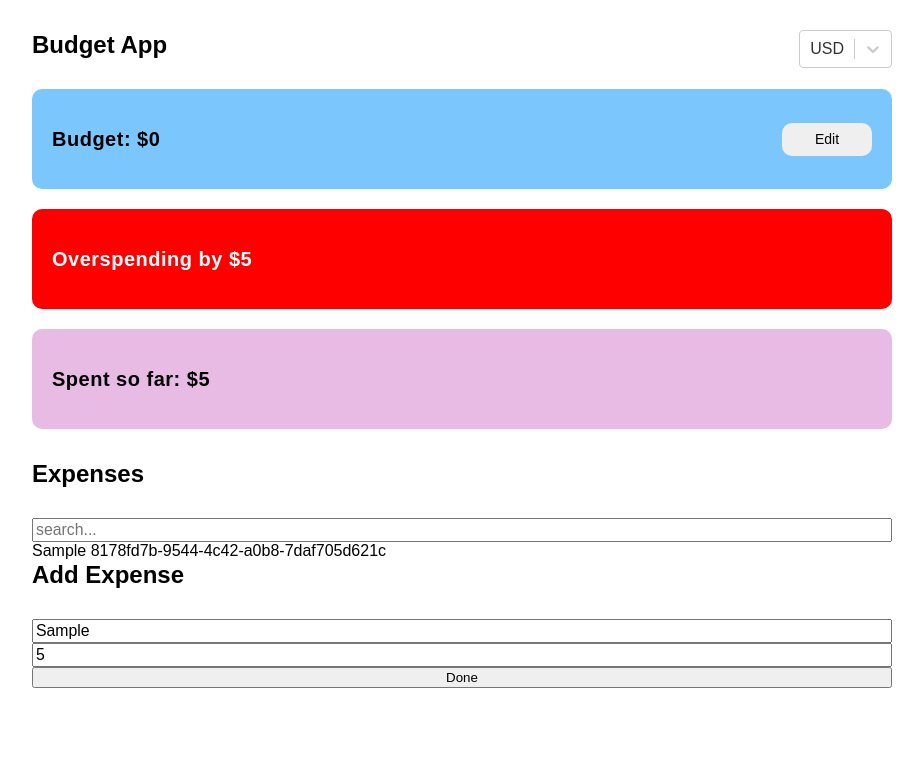
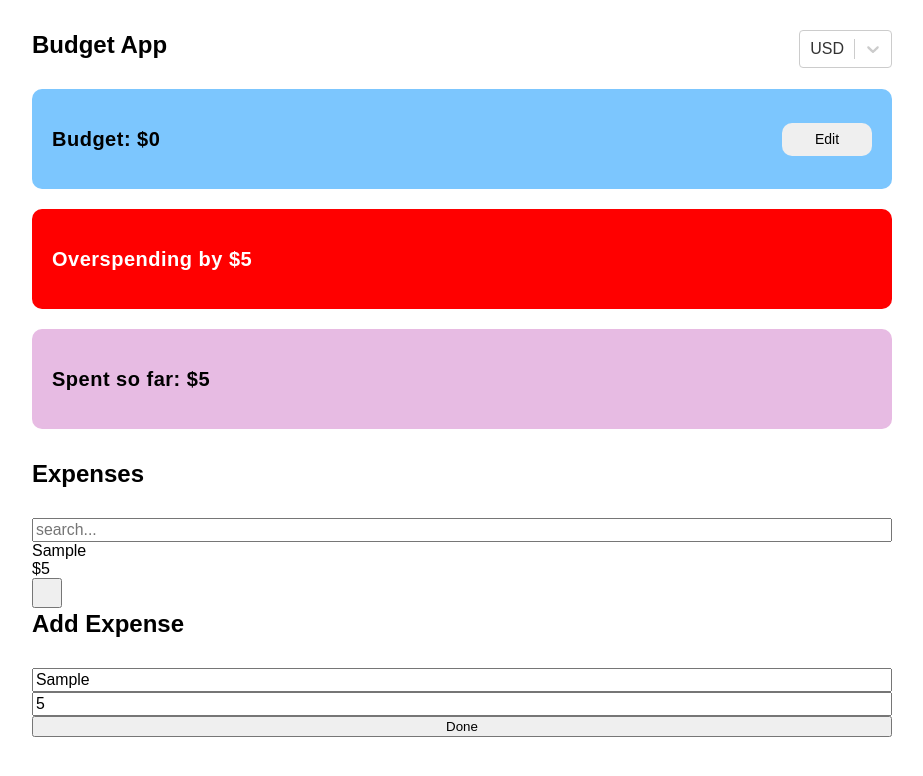
Before and after one commit to TkachenokPavel/react-budget-app, a React (Create React App) app: page / in a window 1280 px wide. Both pictures are taken after typing "Sample", "5" into the empty fields and a click on the button "Done". Shown: the top 776 px of the page, without its empty margins (178-1101 px from the left). Built offline with nearby package versions, Linux system fonts and the light colour scheme.

Commit message:
feat(hw-39): add badge and list item components, create search hook, add logic to expenses filter

```diff
--- /dev/null
+++ b/src/components/Badge/Badge.tsx
@@ -0,0 +1,14 @@
+import { useCurrencyContext } from "../../context/CurrencyContext/CurrencyContext"
+import { StyledBadge } from "./styles"
+
+interface IProps {
+    cost: number
+}
+
+export const Badge = ({ cost }: IProps) => {
+    const { currencyOption } = useCurrencyContext();
+
+    return (
+        <StyledBadge>{currencyOption?.value}{cost}</StyledBadge>
+    )
+}
--- /dev/null
+++ b/src/components/Badge/styles.ts
@@ -0,0 +1,5 @@
+import styled from 'styled-components';
+
+export const StyledBadge = styled.p`
+
+`;
--- /dev/null
+++ b/src/components/ExpenseItem/ExpenseItem.tsx
@@ -0,0 +1,20 @@
+import { Badge } from "../Badge/Badge"
+import { CloseButton, Item, ItemName } from "./styles"
+
+interface IProps {
+    name: string,
+    cost: number,
+    id: string,
+    deleteExpense: (id: string) => void
+}
+
+
+export const ExpenseItem = ({ name, cost, id, deleteExpense }: IProps) => {
+    return (
+        <Item id={id}>
+            <ItemName>{name}</ItemName>
+            <Badge cost={cost} />
+            <CloseButton onClick={() => deleteExpense(id)} />
+        </Item>
+    )
+}
--- /dev/null
+++ b/src/components/ExpenseItem/styles.ts
@@ -0,0 +1,15 @@
+import styled from 'styled-components';
+
+export const Item = styled.li`
+
+`;
+
+export const ItemName = styled.p`
+
+`;
+
+export const CloseButton = styled.button`
+width: 30px;
+height: 30px;
+  background-image: url('../../assets/icons/close.svg') center;
+`;
--- a/src/components/Expenses/Expenses.tsx
+++ b/src/components/Expenses/Expenses.tsx
@@ -1,14 +1,21 @@
+import { useExpensesContext } from '../../context'
+import { useSearch } from '../../hooks/useSearch'
 import { ExpensesList } from '../ExpensesList/ExpensesList'
 import { Search } from '../Search/Search'
 import { Title } from '../Title/Title'
 import { StyledExpenses } from './styles'
 
 export const Expenses = () => {
+    const { deleteExpense } = useExpensesContext();
+    const { searchExpenses, filterExpenses } = useSearch();
+
     return (
         <StyledExpenses>
             <Title title='Expenses' />
-            <Search />
-            <ExpensesList />
+            <Search filterExpenses={filterExpenses} />
+            <ExpensesList
+                expenses={searchExpenses}
+                deleteExpense={deleteExpense} />
         </StyledExpenses>
     )
 }
--- a/src/components/ExpensesList/ExpensesList.tsx
+++ b/src/components/ExpensesList/ExpensesList.tsx
@@ -1,13 +1,29 @@
-import { useExpensesContext } from '../../context'
+import { IExpense } from '../../types'
+import { ExpenseItem } from '../ExpenseItem/ExpenseItem'
+import { EmptyExpensesList } from './styles'
 
-export const ExpensesList = () => {
-    const { expenses } = useExpensesContext()
+interface IProps {
+    expenses: IExpense[],
+    deleteExpense: (id: string) => void,
+}
+
+export const ExpensesList = ({ expenses, deleteExpense }: IProps) => {
+    if (expenses.length) {
+        return (
+            <ul>
+                {expenses.map((expense) => {
+                    return <ExpenseItem
+                        id={expense.id}
+                        key={expense.id}
+                        name={expense.name}
+                        cost={expense.cost}
+                        deleteExpense={deleteExpense} />
+                })}
+            </ul >
+        )
+    }
 
     return (
-        <ul>
-            {expenses.map((expense) => {
-                return <li key={expense.id}> {expense.name} {expense.id}</li>
-            })}
-        </ul >
+        <EmptyExpensesList>Oooops 🙈</EmptyExpensesList>
     )
 }
--- a/src/components/ExpensesList/styles.ts
+++ b/src/components/ExpensesList/styles.ts
@@ -3,3 +3,7 @@ import styled from 'styled-components';
 export const StyledList = styled.ul`
 
 `;
+
+export const EmptyExpensesList = styled.div`
+
+`;
--- a/src/components/Search/Search.tsx
+++ b/src/components/Search/Search.tsx
@@ -1,12 +1,27 @@
-import React from 'react'
+import { useEffect } from 'react'
+import { useExpensesContext } from '../../context';
+import { useDebounce } from '../../hooks/useDebounce';
+import { useInput } from '../../hooks/useInput';
 import { StyledSearch } from './styles'
 
-export const Search = () => {
+interface IProps {
+    filterExpenses: (searchRequest: string) => void
+}
+
+export const Search = ({ filterExpenses }: IProps) => {
+    const searchInput = useInput();
+    const debouncedValue = useDebounce(searchInput.value, 500);
+    const { expenses } = useExpensesContext();
+
+    useEffect(() => {
+        filterExpenses(debouncedValue)
+    }, [debouncedValue, expenses]);
+
     return (
         <StyledSearch
             type='text'
             placeholder='search...'
             name='search'
-        />
+            {...searchInput} />
     )
 }
--- a/src/context/ExpensesContext/ExpensesContext.tsx
+++ b/src/context/ExpensesContext/ExpensesContext.tsx
@@ -1,21 +1,16 @@
 import { createContext, FC, ReactNode, useContext, useState } from "react"
+import { IExpense } from "../../types";
 
-interface IExpense {
-    name: string,
-    cost: number,
-    id: string
-}
-
-interface IExpensesContext {
+export interface IExpensesContext {
     expenses: IExpense[],
     setExpense: (value: IExpense) => void,
-    deleteExpenses: () => void
+    deleteExpense: (id: string) => void
 }
 
 const ExpensesContext = createContext<IExpensesContext>({
     expenses: [],
     setExpense: (value: IExpense) => { },
-    deleteExpenses: () => { }
+    deleteExpense: (id: string) => { }
 });
 
 export const useExpensesValue = () => {
@@ -28,10 +23,10 @@ export const useExpensesValue = () => {
                     expenses: [...actual.expenses, value]
                 }))
             },
-            deleteExpenses: () => {
+            deleteExpense: (id: string) => {
                 setExpensesContext(actual => ({
                     ...actual,
-                    expenses: []
+                    expenses: actual.expenses.filter(expense => expense.id !== id)
                 }))
             }
         }
--- /dev/null
+++ b/src/hooks/useSearch.ts
@@ -0,0 +1,23 @@
+import { useState } from "react";
+import { useExpensesContext } from "../context/ExpensesContext";
+import { IExpense } from "../types";
+
+export const useSearch = (): {
+    searchExpenses: IExpense[],
+    filterExpenses: (searchRequest: string) => void
+} => {
+    const { expenses } = useExpensesContext();
+    const [searchExpenses, setSearchExpenses] = useState<IExpense[]>(expenses);
+
+    const filterExpenses = (searchRequest: string): void => {
+        if (searchRequest) {
+            setSearchExpenses(
+                expenses.filter((expense) =>
+                    expense.name.toLowerCase().match(searchRequest.toLowerCase())
+                )
+            );
+        } else setSearchExpenses(expenses)
+    }
+
+    return { searchExpenses, filterExpenses };
+};
--- a/src/types/index.ts
+++ b/src/types/index.ts
@@ -9,3 +9,9 @@ export type FormValues = {
     name: string,
     cost: number
 }
+
+export interface IExpense {
+    name: string,
+    cost: number,
+    id: string
+}
```
